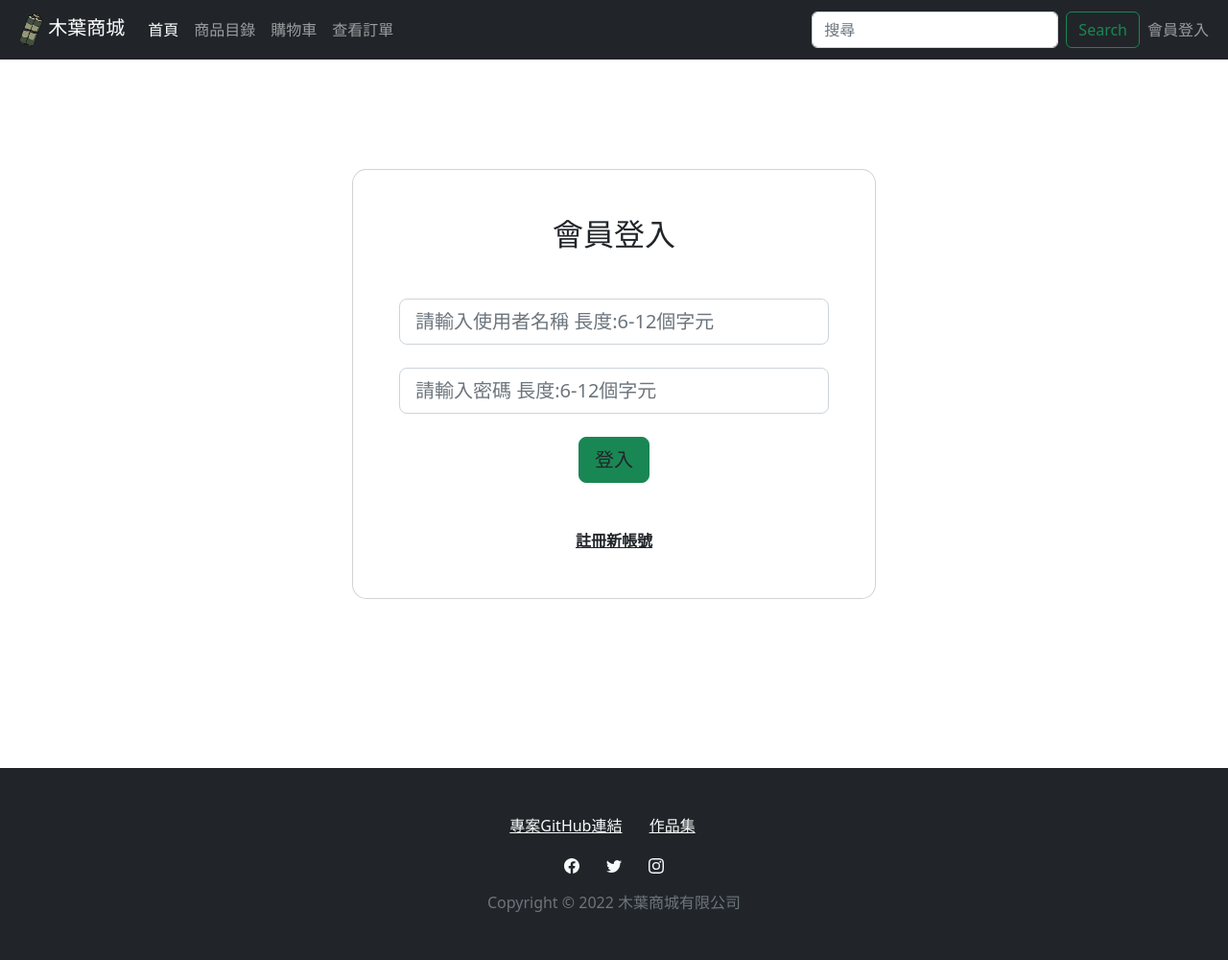
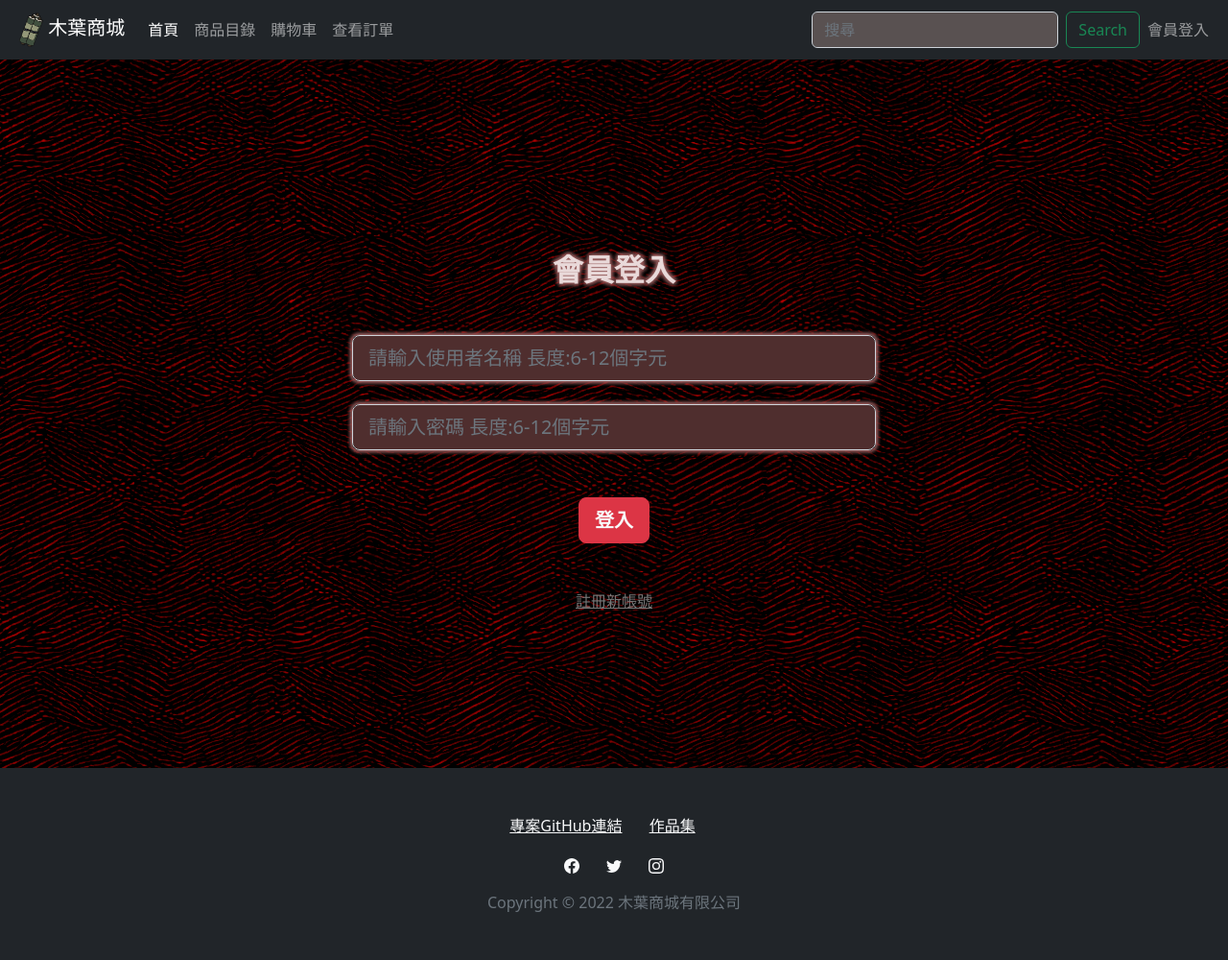
Before and after one commit to MiruOrange/oneMarket, a Django app: page /userlogin/ in a window 1280 px wide. Shown: the whole page at 96% size. Run offline with Django 4.2, Linux system fonts and the light colour scheme.

Commit message:
刪除小尺寸商品圖、完成會員登入畫面、調整商品詳情頁面、修改背景圖路徑

```diff
--- a/myapp/views.py
+++ b/myapp/views.py
@@ -69,7 +69,7 @@ def useradd(request):
     else:
         user=None #註冊帳號檢查
         password_check=True #密碼檢查
-        return render(request, "useradd2.html",locals())
+        return render(request, "useradd.html",locals())
     # return HttpResponse("測試")
 
 def detail(request,id=None):
--- a/templates/base.html
+++ b/templates/base.html
@@ -34,7 +34,7 @@
             </li>
           </ul>
           <form class="d-flex" role="search">
-            <input class="form-control me-2" type="search" placeholder="搜尋" aria-label="Search">
+            <input class="form-control me-2" type="search" placeholder="搜尋" aria-label="Search"  style="background-color: #595151; color: #dfd1d1;">
             <button class="btn btn-outline-success" type="submit">Search</button>
           </form>
           <ul class="navbar-nav">
--- a/templates/cart.html
+++ b/templates/cart.html
@@ -33,7 +33,7 @@
     <div class="row">
 
         <!-- 左側空白區 -->
-        <div class="col-12 col-md-2" style="background-image: url(/static/images/detail/bg_image.png)"></div>
+        <div class="col-12 col-md-2" style="background-image: url(/static/images/page/bg_image.png)"></div>
 
         <!-- 購物車主頁 -->
         <form class="col-12 col-md-6" action="/addtocart/update/" method="POST" style="background-color: #0d0d0d;">
@@ -90,7 +90,7 @@
         </form>
 
         <!-- 推薦商品資訊 -->
-        <div class="col-12 col-md-2" style="background-image: url(/static/images/detail/bg_image.png)">
+        <div class="col-12 col-md-2" style="background-image: url(/static/images/page/bg_image.png)">
             <div class="text_bg text-white" style="text-align: center; padding-top: 10px;"><h4>推薦商品</h4></div>
             <div class="container">
                 <!-- {% for product in products %} -->
@@ -114,7 +114,7 @@
         </div>
 
         <!-- 右側空白區 -->
-        <div class="col-12 col-md-2" style="background-image: url(/static/images/detail/bg_image.png)"></div>
+        <div class="col-12 col-md-2" style="background-image: url(/static/images/page/bg_image.png)"></div>
 
     </div>
 </div>
--- a/templates/index.html
+++ b/templates/index.html
@@ -8,7 +8,7 @@
         flex-direction: row;
         justify-content: space-between;
         padding: 50px;
-        background-image:url("/static/images/detail/bg_image.png");
+        background-image:url("/static/images/page/bg_image.png");
         background-repeat: repeat;
 
     }
--- a/templates/menu.html
+++ b/templates/menu.html
@@ -8,7 +8,7 @@
         flex-direction: row;
         justify-content: space-between;
         padding: 50px;
-        background-image:url("/static/images/detail/bg_image.png");
+        background-image:url("/static/images/page/bg_image.png");
         background-repeat: repeat;
         padding-top: 100px;
     }
--- a/templates/userlogin.html
+++ b/templates/userlogin.html
@@ -17,7 +17,6 @@
         /* W3C, IE 10+/ Edge, Firefox 16+, Chrome 26+, Opera 12+, Safari 7+ */
         background: linear-gradient(to right, rgba(132, 250, 176, 0.5), rgba(143, 211, 244, 0.5))
     }
-
     .gradient-custom-4 {
         /* fallback for old browsers */
         background: #84fab0;
@@ -28,9 +27,6 @@
         /* W3C, IE 10+/ Edge, Firefox 16+, Chrome 26+, Opera 12+, Safari 7+ */
         background: linear-gradient(to right, rgba(132, 250, 176, 1), rgba(143, 211, 244, 1))
     }
-        section{
-            background-image: url("/static/images/products/mangekyosharingan1.png");
-        }
 </style>
 {% block content %}
 {% if useradd_success_status %}
@@ -38,47 +34,49 @@
     alert("註冊成功，請登入")
 </script>
 {% endif %}
-    <section class="vh-100 bg-image">
-        <div class="mask d-flex align-items-center h-100 gradient-custom-3">
+<section class="vh-100 bg-image" style="background-image:url(/static/images/page/bg_image.png)">
+    <div class="mask d-flex align-items-center h-100 gradient-custom-3" style="padding-top: 100px;">
         <div class="container h-100">
             <div class="row d-flex justify-content-center align-items-center h-100">
-                    <div class="col-12 col-md-9 col-lg-7 col-xl-6">
-                        <div class="card" style="border-radius: 15px;">
-                            <div class="card-body p-5">
-                                <h2 class="text-uppercase text-center mb-5">會員登入</h2>
+                <div class="col-10 col-sm-10 col-md-8 col-lg-7 col-xl-6">
+                    <!-- <div class="card" style="border-radius: 15px;">
+                        <div class="card-body p-5"> -->
+                            <h2 class="text-uppercase text-center mb-5"
+                            style="color: #e9d9d9; font-weight: bold; text-shadow: 0 0 5px #945b5b, 0 0 5px #945b5b, 0 0 5px #945b5b, 0 0 5px #945b5b;">會員登入
+                            </h2>
                             <form action="/useradd2/" method="post">
                                 {% csrf_token %}
-                                    <div class="form-outline mb-4">
+                                <div class="form-outline mb-4" style="border-radius:7px; box-shadow: 0 0 5px #945b5b, 0 0 5px #945b5b, 0 0 5px #945b5b, 0 0 5px #945b5b;">
                                     <input type="text" id="username" name="username"
-                                            class="form-control form-control-lg" placeholder="請輸入使用者名稱 長度:6-12個字元"
+                                        class="form-control form-control-lg"
+                                        style="background-color: #4f2e2e; color: #e9d9d9;"
+                                        placeholder="請輸入使用者名稱 長度:6-12個字元"
                                         required />
                                     <!-- <label class="form-label" for="username">姓名</label> -->
                                 </div>
 
-                                    <div class="form-outline mb-4">
+                                <div class="form-outline mb-4" style="border-radius:7px; box-shadow: 0 0 5px #945b5b, 0 0 5px #945b5b, 0 0 5px #945b5b, 0 0 5px #945b5b;">
                                     <input type="password" id="userPassword" name="userPassword"
                                         class="form-control form-control-lg" for="userPassword"
+                                        style="background-color: #4f2e2e; color: #e9d9d9;"
                                         placeholder="請輸入密碼 長度:6-12個字元" required />
                                     <!-- <label class="form-label">密碼</label> -->
                                 </div>
 
-
-                                    <div class="d-flex justify-content-center">
-                                        <input class="btn btn-success btn-block btn-lg gradient-custom-4 text-body"
+                                <div class="userlogin d-flex justify-content-center" style="padding-top: 25px; ">
+                                    <input class="btn btn-danger btn-block btn-lg gradient-custom-4 text-light"
+                                        style="font-weight:bold;"
                                         id="xiao-submit-button" type="submit" value="登入">
                                 </div>
 
                                 <p class="text-center text-muted mt-5 mb-0"><a href="/useradd/"
-                                            class="fw-bold text-body"><u>註冊新帳號</u></a></p>
+                                        class="fw-normal" style="color: #787878;"<u>註冊新帳號</u></a></p>
                             </form>
-
-                            </div>
-                        </div>
+                        <!-- </div>
+                    </div> -->
                 </div>
             </div>
         </div>
     </div>
 </section>
-
-
 {% endblock %}
```
Also changed, not shown: templates/detail.html (+5 -4 lines), static/images/detail/Forehead1.png (deleted), static/images/detail/Forehead2.png (deleted), static/images/detail/Kunai_1.png (deleted), static/images/detail/Kunai_2.png (deleted), static/images/detail/MilitaryRationsPill_1.png (deleted), static/images/detail/MilitaryRationsPill_2.png (deleted), static/images/detail/eye1.png (deleted), static/images/detail/eye2.png (deleted), static/images/page/bg_image.png (renamed from static/images/detail/bg_image.png). Lines whose indentation alone changed are shown as unchanged.
